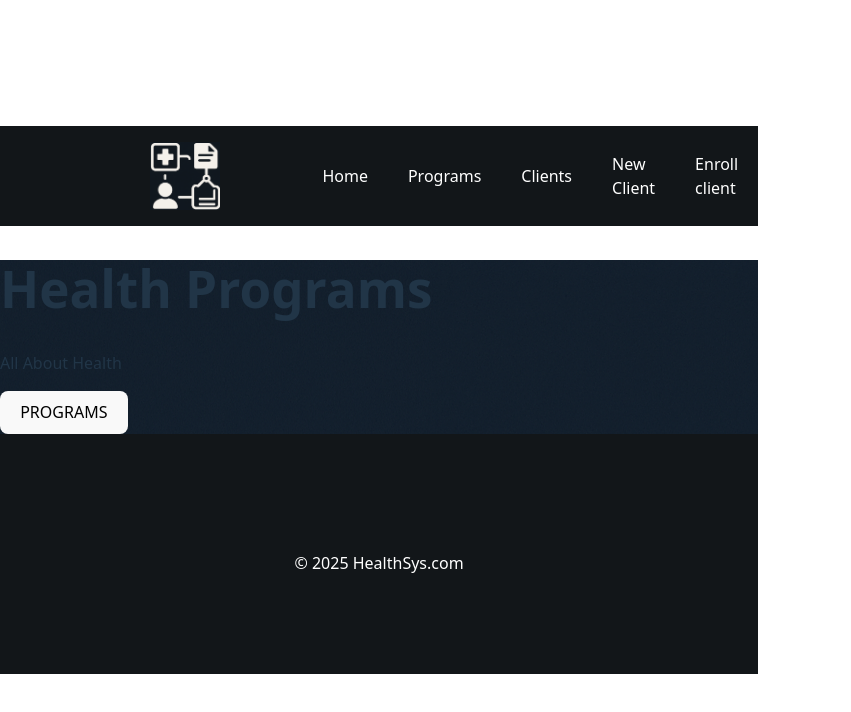
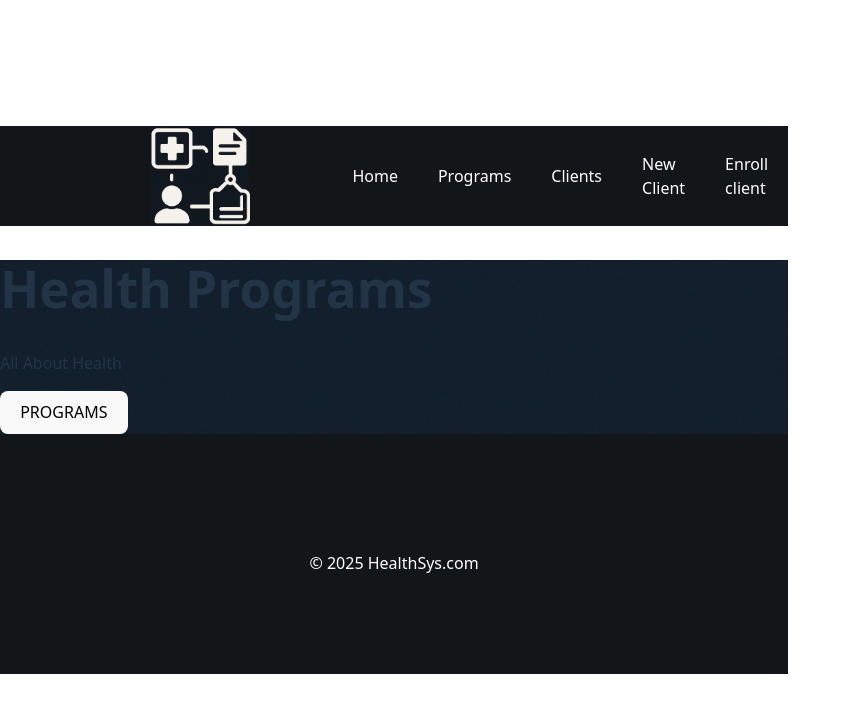
Before and after one commit to Maureen-keter/Health-Management-System, a React (Vite) app in the folder frontend/: page / in a window 1280 px wide. Shown: the top 712 px of the page, without its empty margins (0-851 px from the left). Built offline with nearby package versions, Linux system fonts and the light colour scheme; some icons are missing.

Commit message:
minor changes

```diff
--- a/frontend/src/components/NavBar.jsx
+++ b/frontend/src/components/NavBar.jsx
@@ -1,5 +1,5 @@
 import React, { useState } from 'react';
-import { NavLink } from 'react-router-dom';  // Import NavLink for active link
+import { NavLink } from 'react-router-dom';
 import logo from "../assets/logo.png";
 import ReorderIcon from '@mui/icons-material/Reorder';
 import '../styles/NavBar.css'
@@ -13,7 +13,7 @@ function NavBar() {
 
   return (
     <div className="navbar">
-      <div className="leftSide" id={openLinks ? "open" : "close"}>
+      <div className="leftSide" id={openLinks ? "open" : "close" }>
         <img src={logo} alt="logo" />
         <div className="hiddenLinks">
           <NavLink to="/">Home</NavLink>
--- a/frontend/src/styles/Home.css
+++ b/frontend/src/styles/Home.css
@@ -22,8 +22,7 @@
   font-size: 90px;
   height: 60px;
   font-weight: 50;
-  color:#282828;
-  font-style: oblique;
+  color: black;
 }
 
 .headerContainer p {
@@ -57,6 +56,9 @@
   .home {
     justify-content: center;
     align-items: center;
+  }
+  .headerContainer h1,
+  .headerContainer p {
   }
 
   .headerContainer {
--- a/frontend/src/styles/NavBar.css
+++ b/frontend/src/styles/NavBar.css
@@ -15,7 +15,7 @@
   }
 
   .navbar .leftSide img {
-    width: 70px;
+    width: 100px;
   }
 
   .navbar .rightSide {
```
